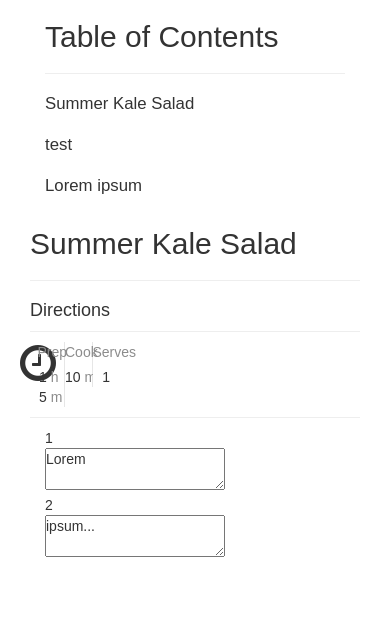
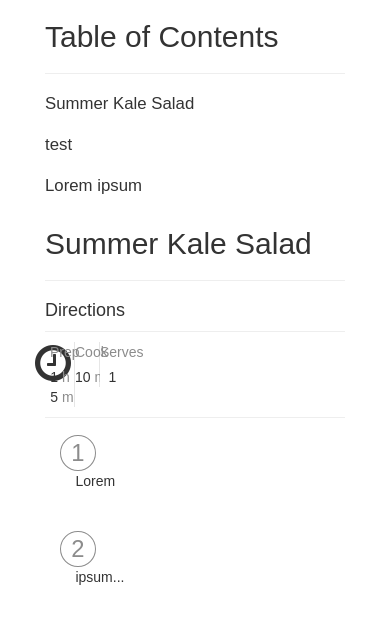
Before and after one commit to sdossland/left-pane-summary, a React (Create React App) app: page / in a window 390 px wide. Both pictures are taken after a click on the element "Summer Kale Salad". Shown: the top 620 px of the page. Built offline with nearby package versions, Linux system fonts and the light colour scheme.

Commit message:
responsive column animation

```diff
--- a/src/App.css
+++ b/src/App.css
@@ -31,6 +31,7 @@ input[type="text"] {
 .vertical-line {
   border-right: 1px solid #e6e6e6;
   margin-right: 10px;
+  cursor: pointer;
 }
 
 .input-prep {
@@ -44,11 +45,77 @@ input[type="text"] {
   margin-bottom: 5px;
   display: block;
 }
-h4 {
-  margin-bottom: 0;
+
+.closeModal {
+  display: inline-block;
+  float: right;
+  cursor: pointer;
 }
-hr {
-  margin: 10px 0;
+/*Modal*/
+.modal {
+  position: fixed;
+  z-index: 1;
+  left: 0;
+  top: 0;
+  width: 100%;
+  height: 100%;
+  overflow: auto;
+  background-color: rgba(0, 0, 0, 0.8);
+  text-align: left;
+}
+.modal-title {
+  display: inline-block;
+}
+/* Modal Content*/
+.modal-content {
+  background-color: #fff;
+  border: 1px solid #423d3b;
+  margin: 10% auto;
+  padding: 20px;
+  max-width: 400px;
+}
+.modal-input {
+  margin-bottom: 10px;
+}
+.save-btn {
+  margin-right: 10px;
+}
+.steps {
+  margin-top: 1.2em;
+}
+.steps.col-xs {
+  padding: 0;
+}
+.step-number {
+  color: #8c8c8c;
+  font-size: 1.7em;
+  border: 1px solid #8c8c8c;
+  border-radius: 50%;
+  width: 1.5em;
+  display: inline-block;
+  text-align: center;
+}
+.step {
+  display: inline-block;
+  padding-left: 1.1em;
+  margin-bottom: 1.1em;
+  border: none;
+  resize: none;
+}
+#test1 {
+  -webkit-transition: margin 0.5s ease;
+  -moz-transition: margin 0.5s ease;
+  -o-transition: margin 0.5s ease;
+  transition: margin 0.5s ease;
+}
+/*#test2 {*/
+  /*opacity: 0;*/
+/*}*/
+#test2 {
+  -webkit-transition: width 0.5s, opacity 0s;
+  -moz-transition: width 0.5s, opacity 0s;
+  -o-transition: width 0.5s, opacity 0s;
+  transition: width 0.5s, opacity 0s;
 }
 
 /*input[type=""]:not(:focus)*/
--- a/src/TableOfContents.js
+++ b/src/TableOfContents.js
@@ -11,7 +11,7 @@ class TableOfContents extends React.Component {
       hover: false,
       hoverIndex: '',
       show: false,
-      //key: ''
+      key: ''
     }
   }
   getOnMouseEnter = (hoverIndex) =>
@@ -39,7 +39,7 @@ class TableOfContents extends React.Component {
       this.props.deleteRecipe(index);
   };
   render() {
-    var recipeNames = this.props.recipes.map((recipe, index) => {
+    const recipeNames = this.props.recipes.map((recipe, index) => {
       return (
         <div className="row recipe-list-name-row" key={index} onMouseEnter={this.getOnMouseEnter(index)}
                                                               onMouseLeave={this.getOnMouseLeave}
@@ -56,18 +56,21 @@ class TableOfContents extends React.Component {
       )
     });
     return (
-      <div id="tableOfContents">
-        <div className={this.state.show ? 'col-md-4 col-xs-0' : 'col-md-4 col-md-offset-4 col-xs-12'}>
+      <div id="tableOfContents" className="row">
+          <div id="test1" className={this.state.show ? 'col-md-4 col-xs-0' : 'col-md-4 col-md-offset-4 col-xs-12'}>
             <div className="row">
               <h2>Table of Contents</h2>
             </div>
             <hr />
             {recipeNames}
           </div>
-        { this.state.show && <Recipe recipe={this.props.recipes[this.state.key]}
+          { this.state.show ?
+            <div id="test2" className="col-md-8 col-xs-12" >
+              <Recipe recipe={this.props.recipes[this.state.key]}
                       recipes={this.props.recipes}
               />
-        }
+            </div>
+            : <div className="col-md-4 col-xs-0"></div> }
       </div>
     );
   }
```
Lines whose indentation alone changed are shown as unchanged.
